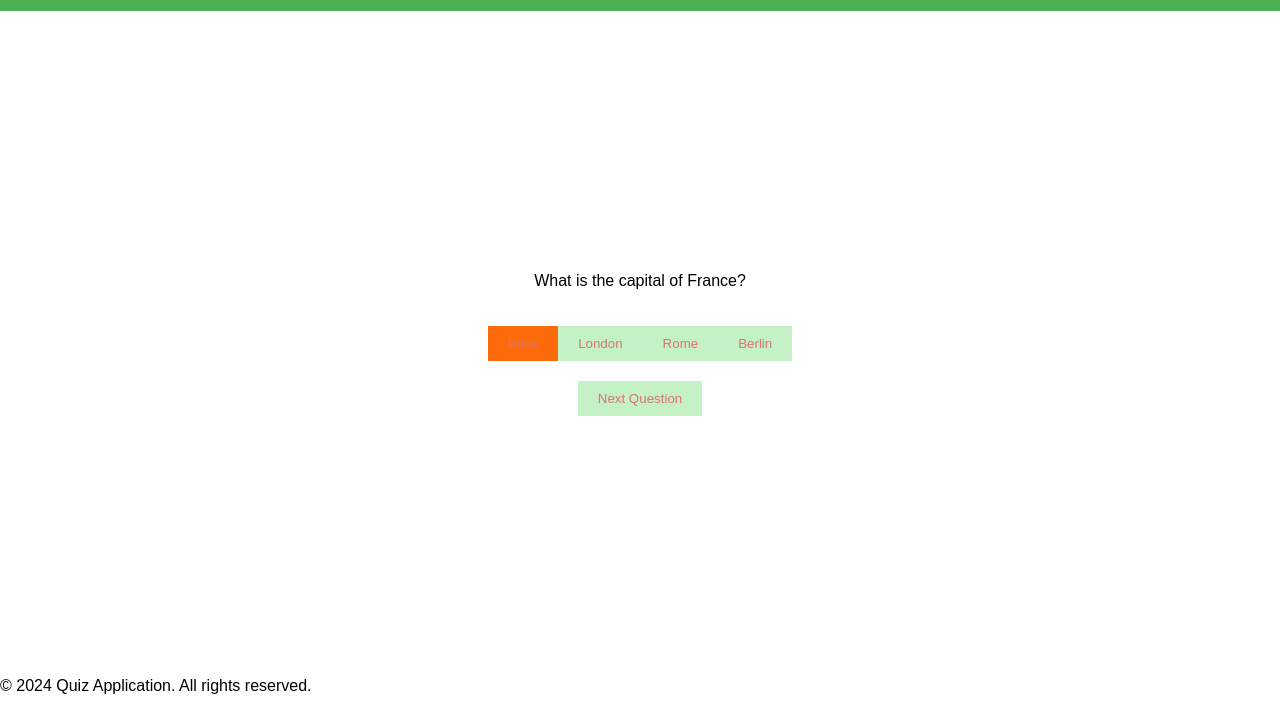
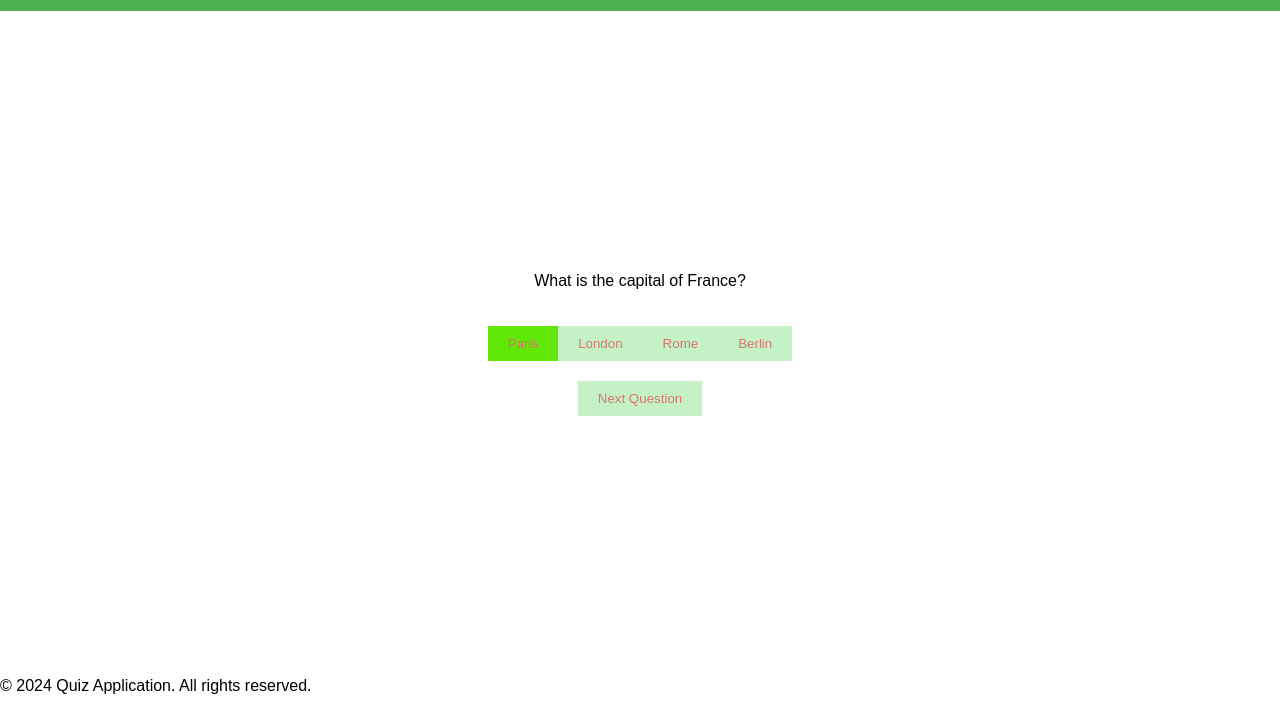
Before and after one commit to DevKharthik/quiz, a plain HTML site: page index.html in a window 1280 px wide. In both pictures the pointer is over the button "Paris". Shown: the part 89-800 px from the top of the page. Drawn offline with Linux system fonts and the light colour scheme.

Commit message:
second commit

```diff
--- a/styles.css
+++ b/styles.css
@@ -36,7 +36,7 @@ button {
 }
 
 button:hover {
-    background-color: #fc6b0b;
+    background-color: #62e808;
 }
 
 .hidden {
```
